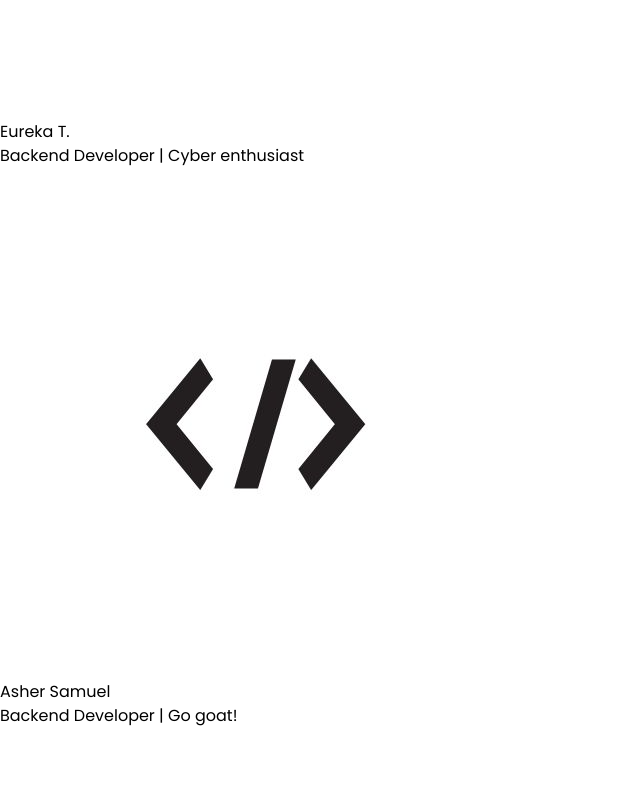
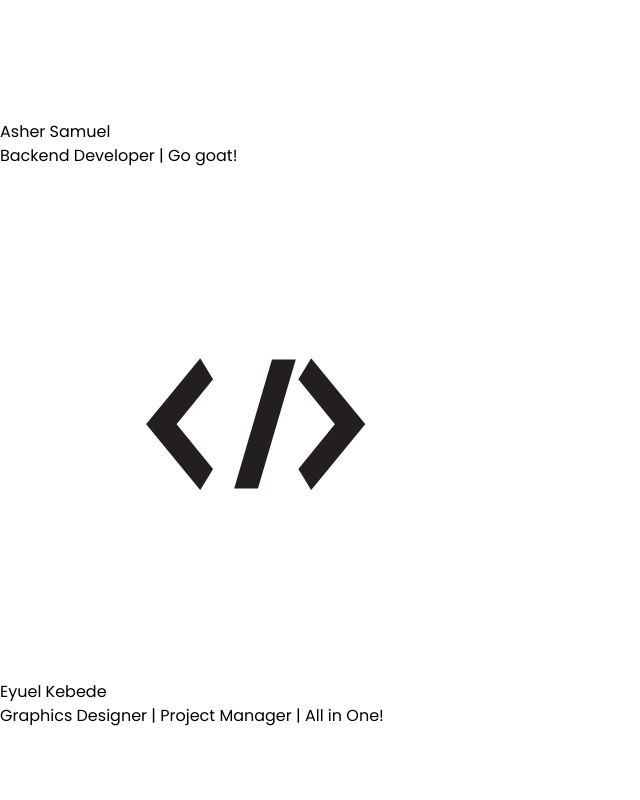
Before and after one commit to CSEC-DEC/DECoders, a React (Vite) app: page / in a window 1280 px wide. Shown: the part 920-1720 px from the top of the page, without its empty margins (0-640 px from the left). Built offline with nearby package versions, Linux system fonts and the light colour scheme.

Commit message:
fixing name order

```diff
--- a/src/pages/Join.jsx
+++ b/src/pages/Join.jsx
@@ -6,16 +6,17 @@ import bab from '../assets/Me.jpg';
 function Join() {
   const navigate = useNavigate();
   const members = [
-    { name: "Eureka T.", role: "Backend Developer | Cyber enthusiast", image: logo },
     { name: "Asher Samuel", role: "Backend Developer | Go goat!", image: logo },
     { name: "Eyuel Kebede", role: "Graphics Designer | Project Manager | All in One!", image: logo },
     { name: "Anduti Gech", role: "Fullstack Developer", image: logo },
     { name: "Yohanes W.", role: "Python Developer", image: logo },
 
-    { name: "Mikee Sword", role: "Frontend Developer", image: logo },
+    { name: "Mikias Seife", role: "Frontend Developer", image: logo },
     { name: "Dagim", role: "Fullstack Developer | Django master!", image: logo },
     { name: "Kidus Mekonnen", role: "UI/UX Designer", image: logo },
     { name: "Haileamlak D.", role: "Fullstack Dev", image: bab },
+    { name: "Eureka T.", role: "Backend Developer | Cyber enthusiast", image: logo },
+
   ];
 
   const [count, setCount] = useState(0);
```
